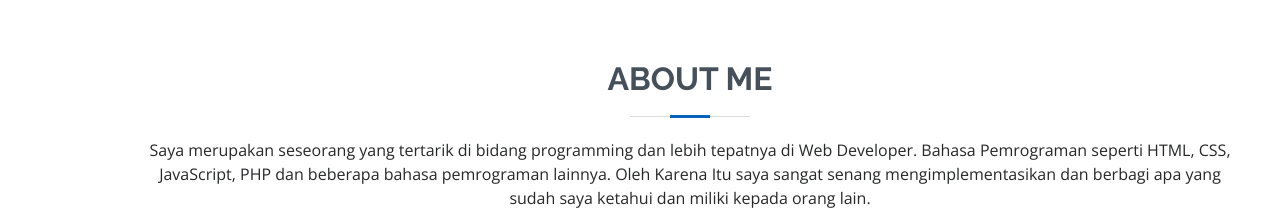
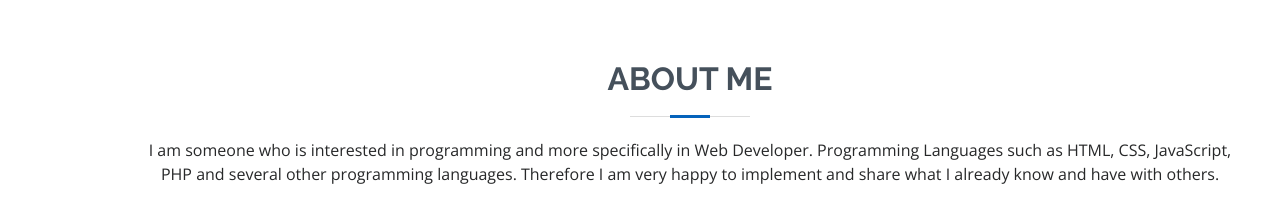
Before and after one commit to RidwanNur/nurridwan.github.io, a plain HTML site: page index.html in a window 1280 px wide. Shown: the part 800-1015 px from the top of the page. Drawn offline with nearby package versions, Linux system fonts and the light colour scheme.

Commit message:
Changes About Me

```diff
--- a/index.html
+++ b/index.html
@@ -72,7 +72,7 @@
 
         <div class="section-title">
           <h2>About Me</h2>
-          <p>Saya merupakan seseorang yang tertarik di bidang programming dan lebih tepatnya di Web Developer. Bahasa Pemrograman seperti HTML, CSS, JavaScript, PHP dan beberapa bahasa pemrograman lainnya. Oleh Karena Itu saya sangat senang mengimplementasikan dan berbagi apa yang sudah saya ketahui dan miliki kepada orang lain.</p>
+          <p>I am someone who is interested in programming and more specifically in Web Developer. Programming Languages such as HTML, CSS, JavaScript, PHP and several other programming languages. Therefore I am very happy to implement and share what I already know and have with others.</p>
         </div>
 
         <div class="row">
```
